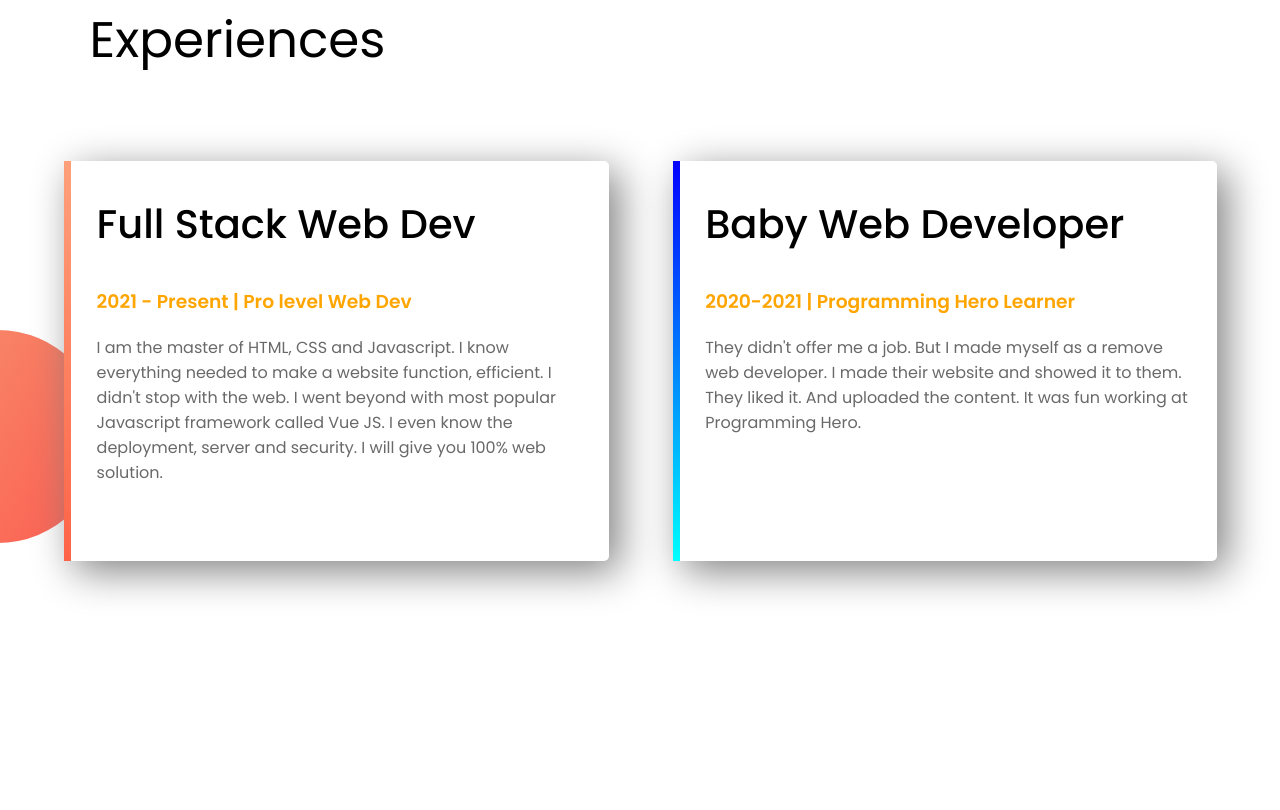
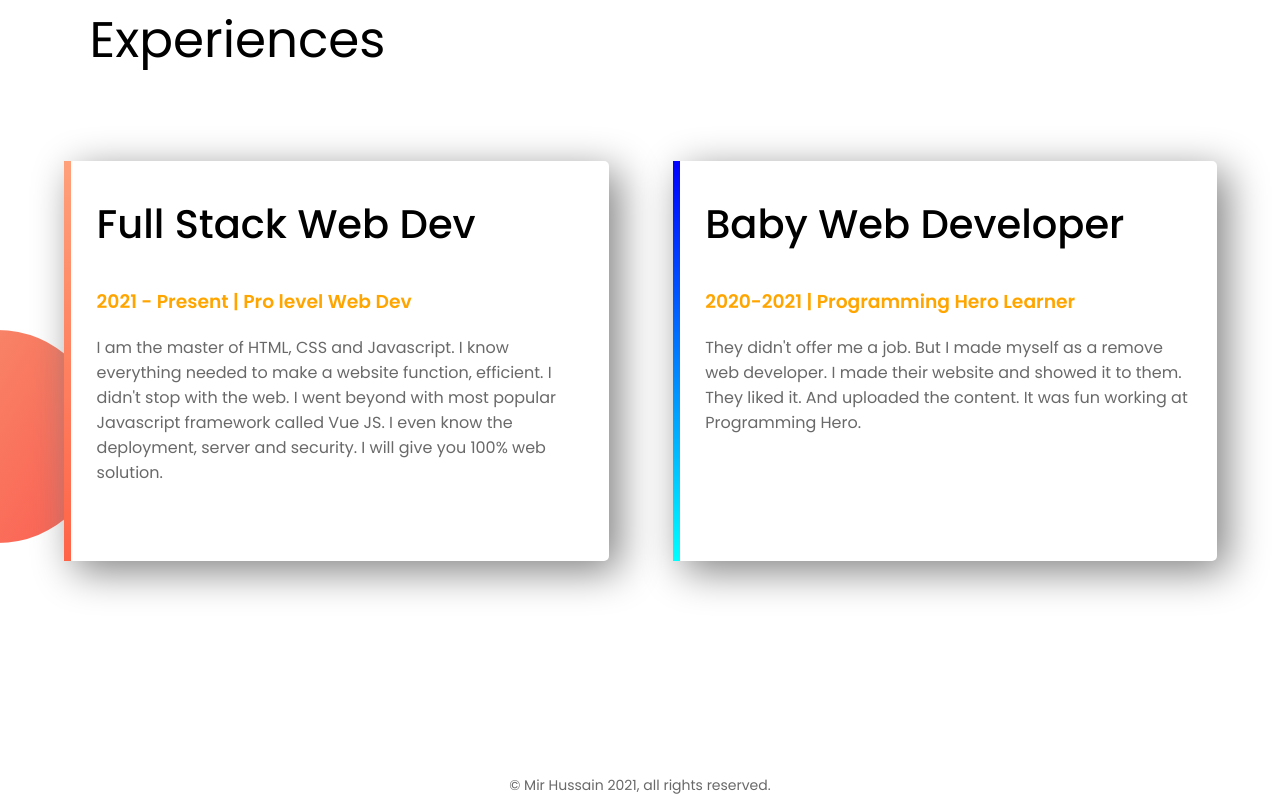
Before and after one commit to mir-hussain/portfolio, a plain HTML site: page index.html in a window 1280 px wide. Shown: the part 1331-2141 px from the top of the page. Before the commit the page ends 2092 px from the top, so only its background shows below. Drawn offline with Linux system fonts and the light colour scheme.

Commit message:
3rd update

```diff
--- a/index.html
+++ b/index.html
@@ -65,7 +65,9 @@
             <p> They didn't offer me a job. But I made myself as a remove web developer. I made their website and showed it to them. They liked it. And uploaded the content. It was fun working at Programming Hero. </p>
 
         </div>
-
     </section>
+    <footer>
+        <p>© Mir Hussain 2021, all rights reserved.</p>
+    </footer>
 </body>
 </html>
--- a/style.css
+++ b/style.css
@@ -126,3 +126,8 @@ section {
     padding: 10px 20px ;
     border-radius: 5px;
 }
+
+footer p{
+    text-align: center;
+    font-size: 14px;
+}
```
